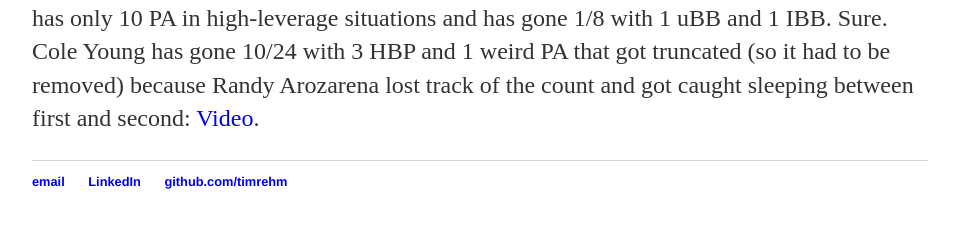
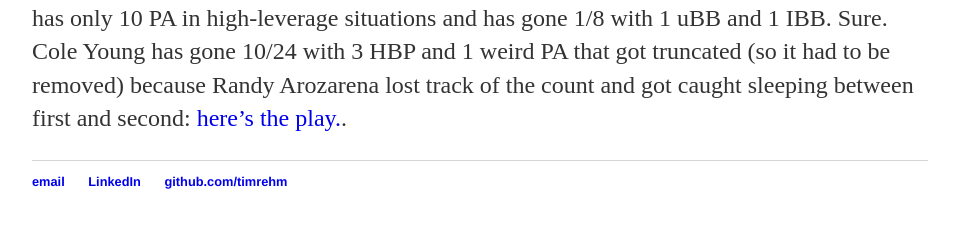
Before and after one commit to timrehm/timrehm.github.io, a Jekyll site: the page built from _posts/2026-5-24-leverage.md, in a window 1280 px wide and 900 px high, scrolled down 1642 px. Shown: the part 651-879 px from the top of the window, without its empty margins (160-1118 px from the left). Built offline with Jekyll 4.4.1, drawn with Linux system fonts in a browser that asks for light colours.

Commit message:
Update 2026-5-24-leverage.md

```diff
--- a/_posts/2026-5-24-leverage.md
+++ b/_posts/2026-5-24-leverage.md
@@ -15,4 +15,4 @@ So who's doing well in the clutch so far in 2026? (Today is May 24th, 2026.) Let
   <img src="/plots/2026HLwOBA.svg" style="max-width: 100%; width: 100%;">
 </p>
 
-What does one take away from this? The weighted average of wOBA values in high-leverage situations (HLwOBA) is lower than the mean wOBA, but is within uncerainty (one standard deviation). Only around 10$\%$ of PA are in high leverage. Is Aaron Judge really becoming a .180 wOBA hitter in the clutch? Is Cole Young, with a weighted average wOBA in low-leverage situations (LLwOBA) of .271, one standard deviation below the mean, becoming a .558 wOBA hitter in the clutch? Strictly from what we've observed? I guess. Aaron Judge has only 10 PA in high-leverage situations and has gone 1/8 with 1 uBB and 1 IBB. Sure. Cole Young has gone 10/24 with 3 HBP and 1 weird PA that got truncated (so it had to be removed) because Randy Arozarena lost track of the count and got caught sleeping between first and second: [Video](https://www.mlb.com/video/seth-lugo-ball-to-cole-young?q=05%2F02%2F2026%20Bottom%205th%20inning%20Seattle&cp=MIXED&qt=FREETEXT&p=0).
+What does one take away from this? The weighted average of wOBA values in high-leverage situations (HLwOBA) is lower than the mean wOBA, but is within uncerainty (one standard deviation). Only around 10$\%$ of PA are in high leverage. Is Aaron Judge really becoming a .180 wOBA hitter in the clutch? Is Cole Young, with a weighted average wOBA in low-leverage situations (LLwOBA) of .271, one standard deviation below the mean, becoming a .558 wOBA hitter in the clutch? Strictly from what we've observed? I guess. Aaron Judge has only 10 PA in high-leverage situations and has gone 1/8 with 1 uBB and 1 IBB. Sure. Cole Young has gone 10/24 with 3 HBP and 1 weird PA that got truncated (so it had to be removed) because Randy Arozarena lost track of the count and got caught sleeping between first and second: [here's the play.](https://www.mlb.com/video/seth-lugo-ball-to-cole-young-uulxy5?q=05%2F02%2F2026%20Bottom%205th%20inning%20Seattle&cp=MIXED&qt=FREETEXT&p=0).
```
